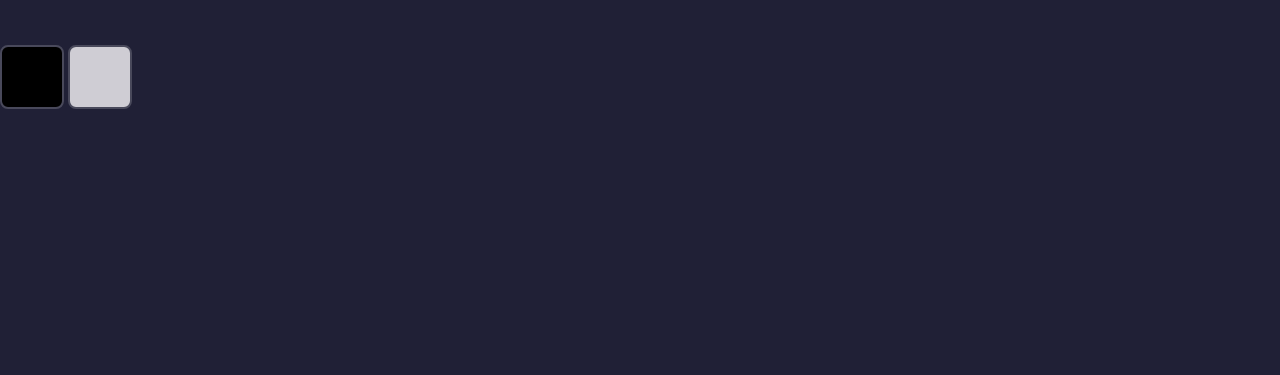
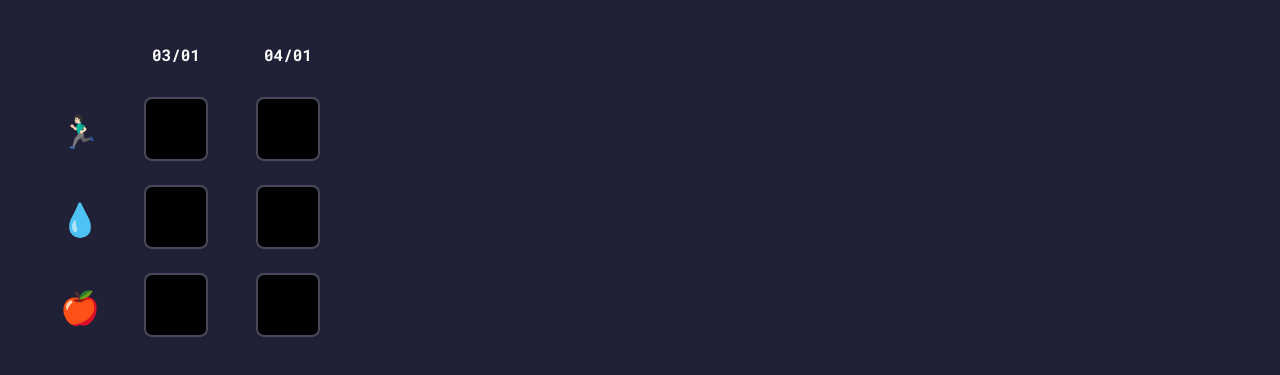
Before and after one commit to jesseprogran/nlw-setup, a plain HTML site: page index.html in a window 1280 px wide. Shown: the part 135-510 px from the top of the page. Drawn offline with Linux system fonts and the light colour scheme.

Commit message:
adcionando aplicações no css

```diff
--- a/index.html
+++ b/index.html
@@ -5,6 +5,7 @@
     <link rel="preconnect" href="https://fonts.googleapis.com">
     <link rel="preconnect" href="https://fonts.gstatic.com" crossorigin>
     <link href="https://fonts.googleapis.com/css2?family=Play:wght@700&display=swap" rel="stylesheet">
+    <link href="https://fonts.googleapis.com/css2?family=Roboto+Mono:wght@700&display=swap" rel="stylesheet">
 
     <meta charset="UTF-8">
     <meta http-equiv="X-UA-Compatible" content="IE=edge">
@@ -26,12 +27,29 @@
 
     <form>
       <div class="habits">
-        <div class="habit"></div>
+        <div class="habit">🏃🏻‍♂️</div>
+        <div class="habit">💧</div>
+        <div class="habit">🍎</div>
+      </div>
+
+      <div class="days">
+        <div class="day">
+          <div>03/01</div>
+          <input type="checkbox" name="run">
+          <input type="checkbox" name="water">
+          <input type="checkbox" name="food">
+        </div>
+
+        <div class="day">
+          <div>04/01</div>
+          <input type="checkbox" name="run">
+          <input type="checkbox" name="water">
+          <input type="checkbox" name="food">
+        </div>
       </div>
     </form>
 
-    <input type="checkbox">
-    <input type="checkbox" checked>
+
 
   </body>
 </html>
--- a/style.css
+++ b/style.css
@@ -35,6 +35,54 @@ button {
   cursor: pointer;
 }
 
+form {
+  display: flex;
+  padding: 0 48px;
+}
+
+.habits {
+  margin-top: 55px;
+  display: flex;
+  flex-direction: column;
+  gap: 24px;
+
+}
+
+.habit {
+  width: 64px;
+  height: 64px;
+  font-size: 32px;
+  display: flex;
+  align-items: center;
+  justify-content: center;
+}
+
+.habit:hover {
+  box-shadow: 1px 2px 5px 1px rgb(0 255 208);
+  border-radius: 50%;
+}
+
+.days {
+  display: flex;
+  gap: 48px;
+  margin-left: 32px;
+}
+
+.day {
+  display: flex;
+  flex-direction: column;
+  gap: 24px;
+}
+
+.day div {
+  margin-bottom: 8px;
+  font-family: 'Roboto Mono';
+  line-height: 125%;
+  color: white;
+  text-align: center;
+}
+
+
 input {
   appearance: none;
   -webkit-appearance: none;
```
